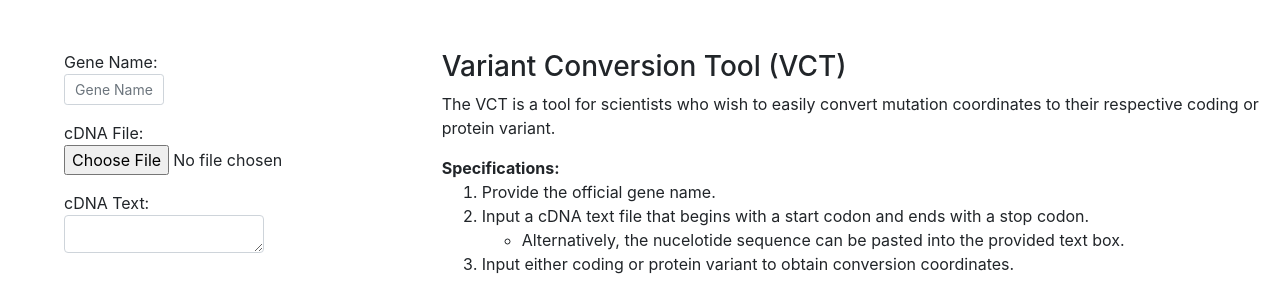
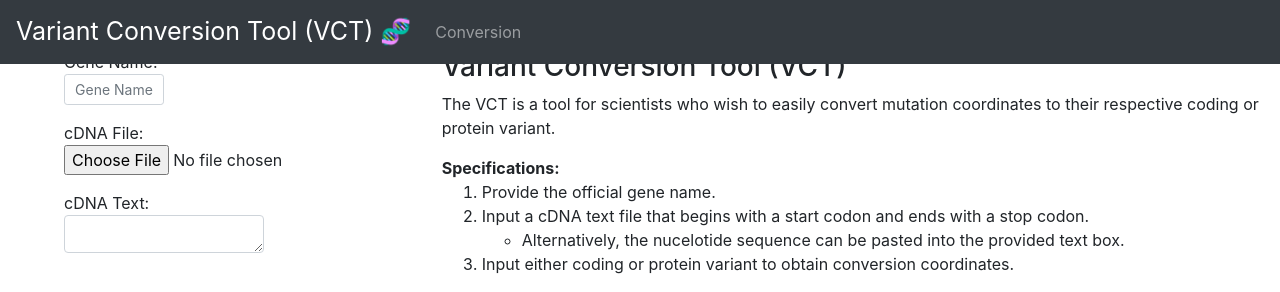
Before and after one commit to JustinzGit/variant_conversion_tool, a Django app: page /conversion/ in a window 1280 px wide; the page is wider, and only the part inside the window is pictured. Shown: the top 292 px of that part. Run offline with Django 3.2, Linux system fonts and the light colour scheme; some libraries are stand-ins or nearby versions.

Commit message:
add navigation bar

```diff
--- a/conversion/templates/conversion/layout.html
+++ b/conversion/templates/conversion/layout.html
@@ -18,6 +18,20 @@
     </head>
 
     <body>
+        <nav class="navbar navbar-expand fixed-top navbar-dark bg-dark">
+            <a class="navbar-brand" style="font-size: 25px" href="/">Variant Conversion Tool (VCT) &#129516</a>
+
+            <button class="navbar-toggler" type="button" data-toggle="collapse" data-target="#navbarNavAltMarkup" aria-controls="navbarNavAltMarkup" aria-expanded="false" aria-label="Toggle navigation">
+                <span class="navbar-toggler-icon"></span>
+            </button>
+
+            <div class="collapse navbar-collapse" id="navbarNavAltMarkup">
+                <div class="navbar-nav">
+                    <a class="nav-item nav-link" href="{% url 'index' %}">Conversion</a>
+                </div>
+            </div>
+        </nav>
+
         <div class="container-fluid">
             <div class="row">
                 <div class="col-md-4">
```
